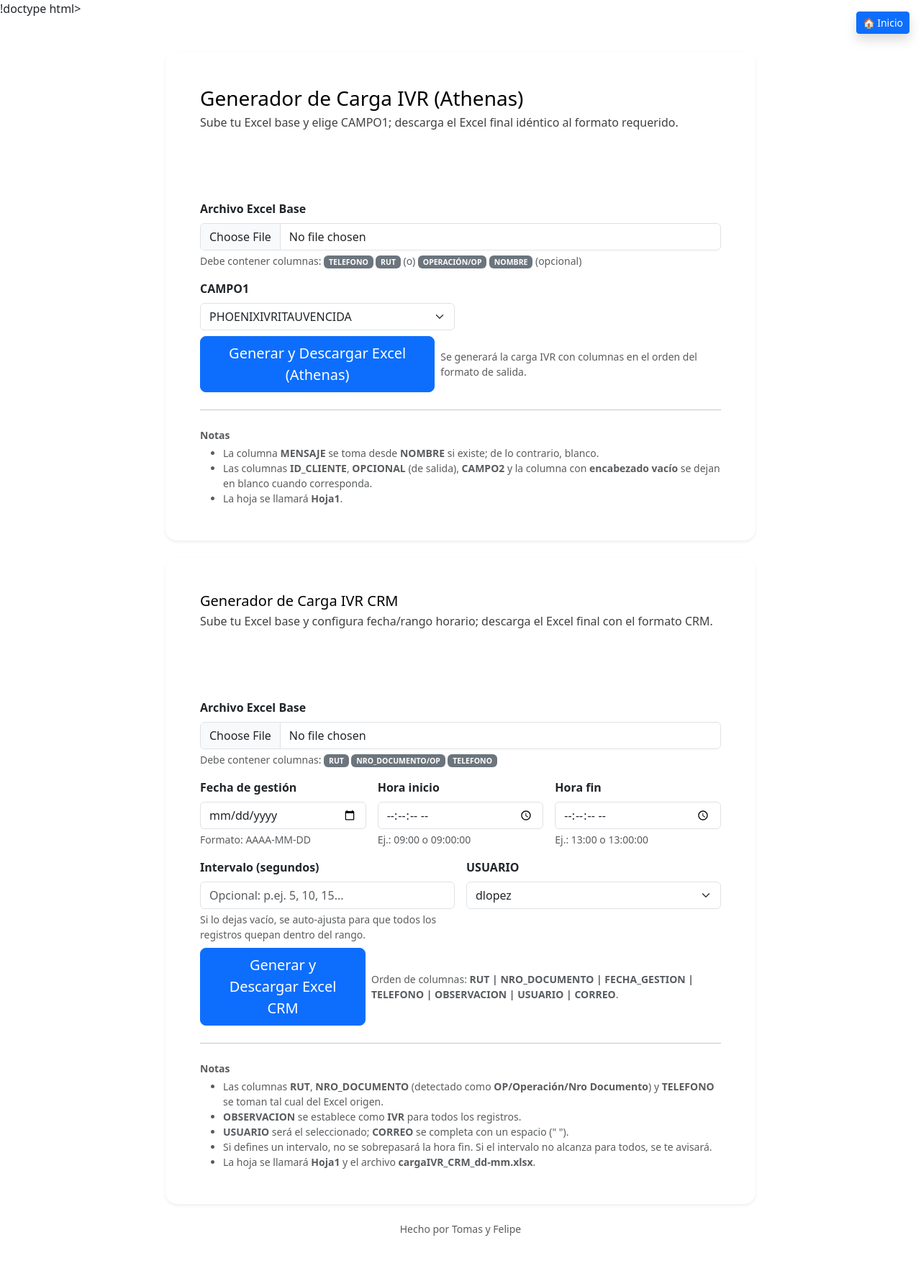
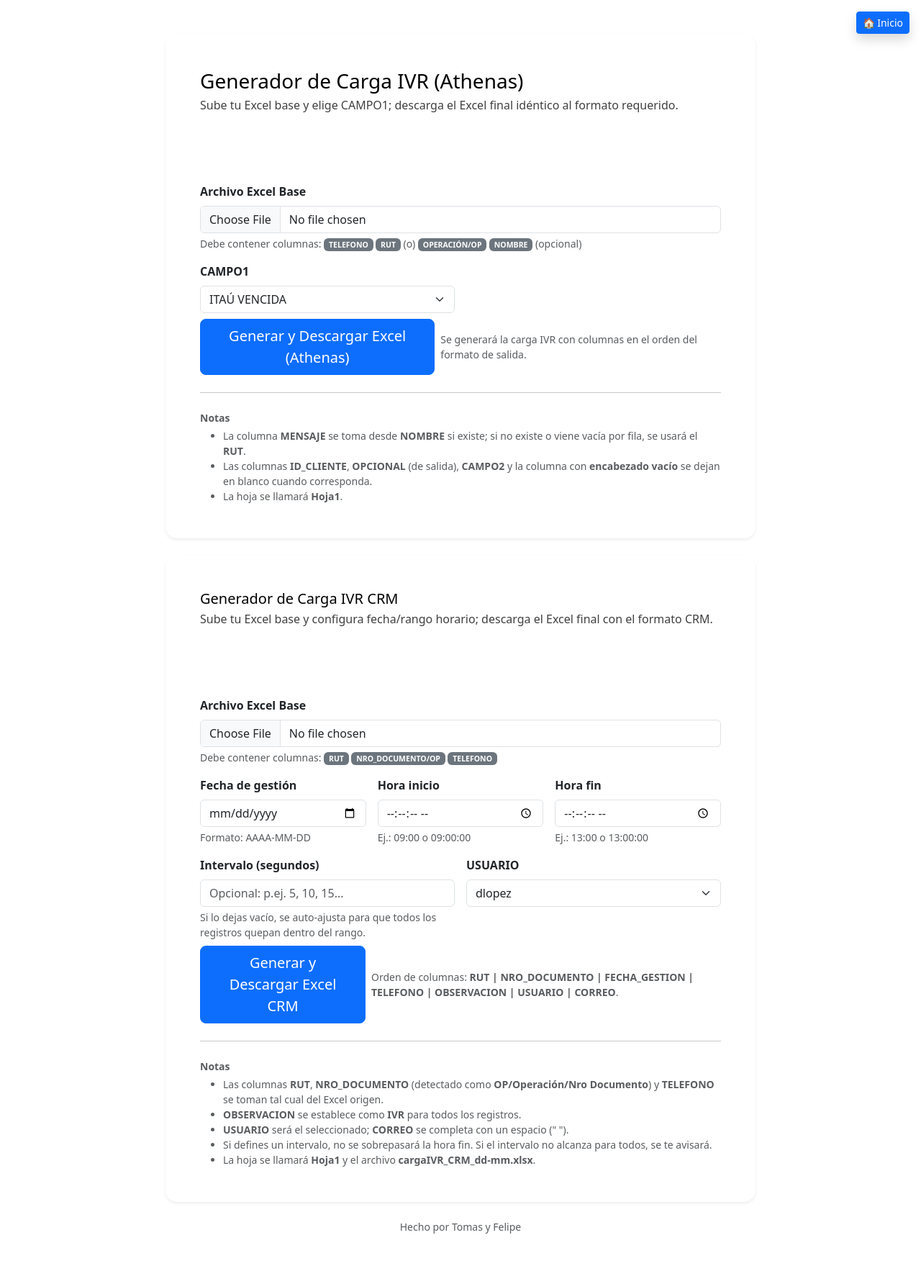
Before and after one commit to TomasDiazV95/Formato_SMS, a Flask app: page /ivr in a window 1280 px wide. Shown: the whole page at 72% size. After the commit the page ends 1714 px from the top, so only its background shows below. Run offline with Flask 3, Linux system fonts and the light colour scheme.

Commit message:
Configuracion de nombre en desplegable IVRs y mensaje se copiara el rut si no viene el nombre en archivo de origen

```diff
--- a/app.py
+++ b/app.py
@@ -1,3 +1,4 @@
+
 from flask import Flask, render_template, request, send_file, flash, redirect, url_for
 import pandas as pd
 from datetime import datetime, date, time, timedelta
@@ -76,9 +77,9 @@ def build_outputs(df: pd.DataFrame, mensaje: str, usuario: str):
     return cargaCRM_df, cargaAthenas_df
 
 def reemplazarComa(nombreColumna, dataFrame):
-  for i in range(len(dataFrame)):
-    if "," in dataFrame.loc[i, nombreColumna]:
-      dataFrame.loc[i, nombreColumna]=dataFrame.loc[i, nombreColumna].replace(',','.')
+    for i in range(len(dataFrame)):
+        if "," in dataFrame.loc[i, nombreColumna]:
+            dataFrame.loc[i, nombreColumna] = dataFrame.loc[i, nombreColumna].replace(',', '.')
 
 
 @app.route("/", methods=["GET"])
@@ -160,16 +161,13 @@ def gm_page():
             if col not in df.columns:
                 df[col] = ""
 
-
-
-        df['POS/Curr. Acc. Bal.* ']=df['POS/Curr. Acc. Bal.* '].astype(str)
-        df['EMI']=df['EMI'].astype(str)
+        df['POS/Curr. Acc. Bal.* '] = df['POS/Curr. Acc. Bal.* '].astype(str)
+        df['EMI'] = df['EMI'].astype(str)
         df['POS/Curr. Acc. Bal.* '] = df['POS/Curr. Acc. Bal.* '].apply(lambda x: '{:,.0f}'.format(float(x.replace(',', ''))))
         df['EMI'] = df['EMI'].apply(lambda x: '{:,.0f}'.format(float(x.replace(',', ''))))
 
         reemplazarComa('EMI', df)
         reemplazarComa('POS/Curr. Acc. Bal.* ', df)
-
 
         fecha_actual = datetime.now().strftime("%d-%m")
 
@@ -181,7 +179,6 @@ def gm_page():
         with tempfile.NamedTemporaryFile(delete=False, suffix='.zip') as temp_zip:
             with zipfile.ZipFile(temp_zip.name, 'w') as zipf:
                 zipf.write(archivo_excel)
-
             return send_file(
                 temp_zip.name,
                 as_attachment=True,
@@ -190,17 +187,14 @@ def gm_page():
     return render_template('cargagm.html')
 
 
-
-
-
 # =========================
 # FUNCIONALIDADES IVR + CRM
 # =========================
 
 POSSIBLE_NAMES = {
-    "TELEFONO": {"telefono", "teléfono", "fono", "celular", "movil", "móvil"},
+    "TELEFONO": {"telefono", "teléfono", "fono", "celular", "movil", "móvil", "telefono1"},
     "RUT": {"rut", "id_cliente", "id cliente", "id_cliente (rut)", "id cliente (rut)"},
-    "OP": {"op", "operacion", "operación", "nro_documento", "nro documento", "documento"},
+    "OP": {"op", "operacion", "operación", "nro_documento", "nro documento", "documento", "operacion1"},
     "NOMBRE": {"nombre", "name", "cliente", "contacto"}
 }
 
@@ -256,6 +250,7 @@ def _generate_schedule(n: int, fecha: date, hora_inicio: str, hora_fin: str, int
     schedule = [min(dt, dt_fin) for dt in schedule]  # no pasar la hora fin
     return [dt.strftime("%Y-%m-%d %H:%M:%S") for dt in schedule]
 
+
 # ---------------------------
 # Construcción archivo IVR (Athenas)
 # ---------------------------
@@ -267,10 +262,20 @@ def build_ivr_output(df: pd.DataFrame, campo1_value: str) -> pd.DataFrame:
     nom_col = _pick_col(base, "NOMBRE")
     if not tel_col:
         raise ValueError("Falta columna de TELEFONO (acepta: Telefono, Teléfono, Fono, Celular, Móvil).")
+
     telefono = _as_text(base[tel_col])
-    nombre = _as_text(base[nom_col]) if nom_col else pd.Series([""] * len(base), index=base.index)
-    rut    = _as_text(base[rut_col]) if rut_col else pd.Series([""] * len(base), index=base.index)
-    oper   = _as_text(base[op_col])  if op_col  else pd.Series([""] * len(base), index=base.index)
+    rut      = _as_text(base[rut_col]) if rut_col else pd.Series([""] * len(base), index=base.index)
+    oper     = _as_text(base[op_col])  if op_col  else pd.Series([""] * len(base), index=base.index)
+
+    # ---- Cambio solicitado: MENSAJE = nombre si existe; si no existe o viene vacío por fila, usar RUT ----
+    if nom_col:
+        nombre = _as_text(base[nom_col])
+        # Fallback por fila: si nombre queda vacío, usar RUT
+        nombre = nombre.where(nombre.str.len() > 0, rut)
+    else:
+        # Si no existe columna de nombre, usar directamente el RUT
+        nombre = rut
+
     final_cols = ["TELEFONO", "MENSAJE", "ID_CLIENTE", "", "OPCIONAL", "CAMPO1", "CAMPO2"]
     out = pd.DataFrame(columns=final_cols)
     out["TELEFONO"]   = "56" + telefono
@@ -281,6 +286,7 @@ def build_ivr_output(df: pd.DataFrame, campo1_value: str) -> pd.DataFrame:
     out["CAMPO1"]     = campo1_value
     out["CAMPO2"]     = ""
     return out
+
 
 # ---------------------------
 # Construcción archivo CRM (nuevo)
@@ -312,21 +318,27 @@ def build_crm_output(df: pd.DataFrame, fecha: date, hora_inicio: str, hora_fin:
     out["CORREO"]         = " "            # espacio para no vacío
     return out
 
+
 # ---------------------------
 # ÚNICA página GET: envia opciones para ambos formularios (Athenas + CRM)
 # ---------------------------
+
+# ---- Cambio solicitado: mostrar nombres amigables pero enviar los códigos CAMPO1 reales ----
+CAMPO1_CHOICES = [
+    ("ITAÚ VENCIDA",         "PHOENIXIVRITAUVENCIDA"),
+    ("ITAÚ CASTIGO",         "PHOENIXIVRITAUCASTIGO"),
+    ("CAJA 18",              "PHOENIXIVRCAJA18_3"),
+    ("BANCO INTERNACIONAL",  "PHOENIX_BINTERNACIONAL"),
+    ("SANTANDER HIPOTECARIO","PHOENIXIVRSANTANDERHIPO"),
+    ("SANTANDER CONSUMER",   "PHOENIXSC_ICOMERCIAL"),
+    ("GENERAL MOTORS",       "PHOENIXGMPREJUDICIAL"),
+]
+
 @app.route("/ivr", methods=["GET"])
 def ivr_page():
-    campo1_options = [
-        "PHOENIXIVRITAUVENCIDA",
-        "PHOENIXIVRITAUCASTIGO",
-        "PHOENIXIVRCAJA18_3",
-        "PHOENIX_BINTERNACIONAL",
-        "PHOENIXIVRSANTANDERHIPO",
-        "PHOENIXSC_ICOMERCIAL",
-        "PHOENIXGMPREJUDICIAL",
-    ]
-    usuarios = ["dlopez", "jriveros", "VDA", "Docupa"]
+    # Transformamos a pares label/value para el <option>
+    campo1_options = [{"label": label, "value": value} for label, value in CAMPO1_CHOICES]
+    usuarios = ["dlopez", "jriveros", "VDAD"]
     return render_template("ivr.html", campo1_options=campo1_options, usuarios=usuarios)
 
 # ---------------------------
--- a/templates/ivr.html
+++ b/templates/ivr.html
@@ -1,5 +1,6 @@
 
-!doctype html>
+
+<!doctype html>
 <html lang="es">
 <head>
   <meta charset="utf-8" />
@@ -52,12 +53,12 @@
                 <div class="invalid-feedback">Sube un archivo Excel válido.</div>
               </div>
 
-              <!-- CAMPO1 (¡desplegable visible!) -->
+              <!-- CAMPO1 (desplegable con label visible y value real) -->
               <div class="col-md-6">
                 <label class="form-label fw-semibold">CAMPO1</label>
                 <select class="form-select" name="campo1" required>
                   {% for opt in campo1_options %}
-                    <option value="{{ opt }}" {% if loop.first %}selected{% endif %}>{{ opt }}</option>
+                    <option value="{{ opt.value }}" {% if loop.first %}selected{% endif %}>{{ opt.label }}</option>
                   {% endfor %}
                 </select>
                 <div class="invalid-feedback">Selecciona un valor para CAMPO1.</div>
@@ -79,7 +80,7 @@
           <div class="small text-muted">
             <div class="fw-semibold mb-1">Notas</div>
             <ul class="mb-0">
-              <li>La columna <b>MENSAJE</b> se toma desde <b>NOMBRE</b> si existe; de lo contrario, blanco.</li>
+              <li>La columna <b>MENSAJE</b> se toma desde <b>NOMBRE</b> si existe; si no existe o viene vacía por fila, se usará el <b>RUT</b>.</li>
               <li>Las columnas <b>ID_CLIENTE</b>, <b>OPCIONAL</b> (de salida), <b>CAMPO2</b> y la columna con <b>encabezado vacío</b> se dejan en blanco cuando corresponda.</li>
               <li>La hoja se llamará <b>Hoja1</b>.</li>
             </ul>
```
